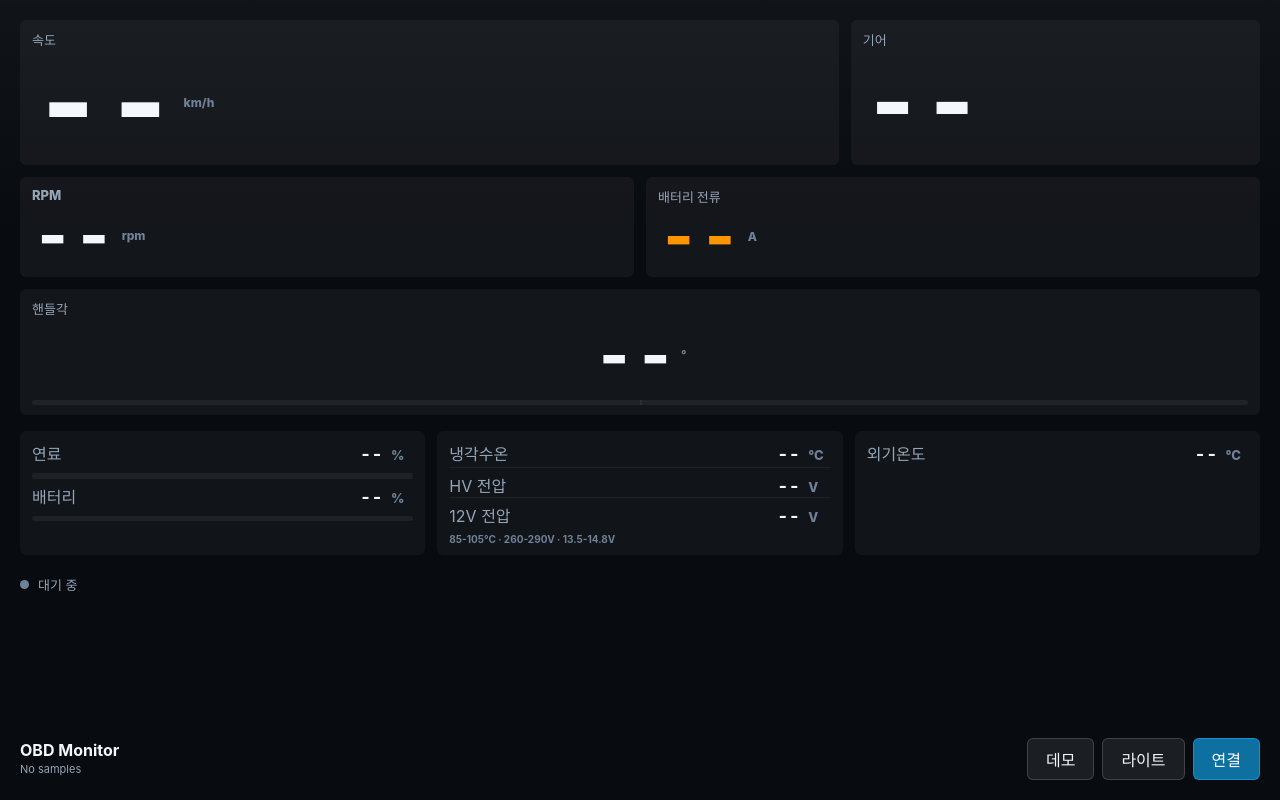
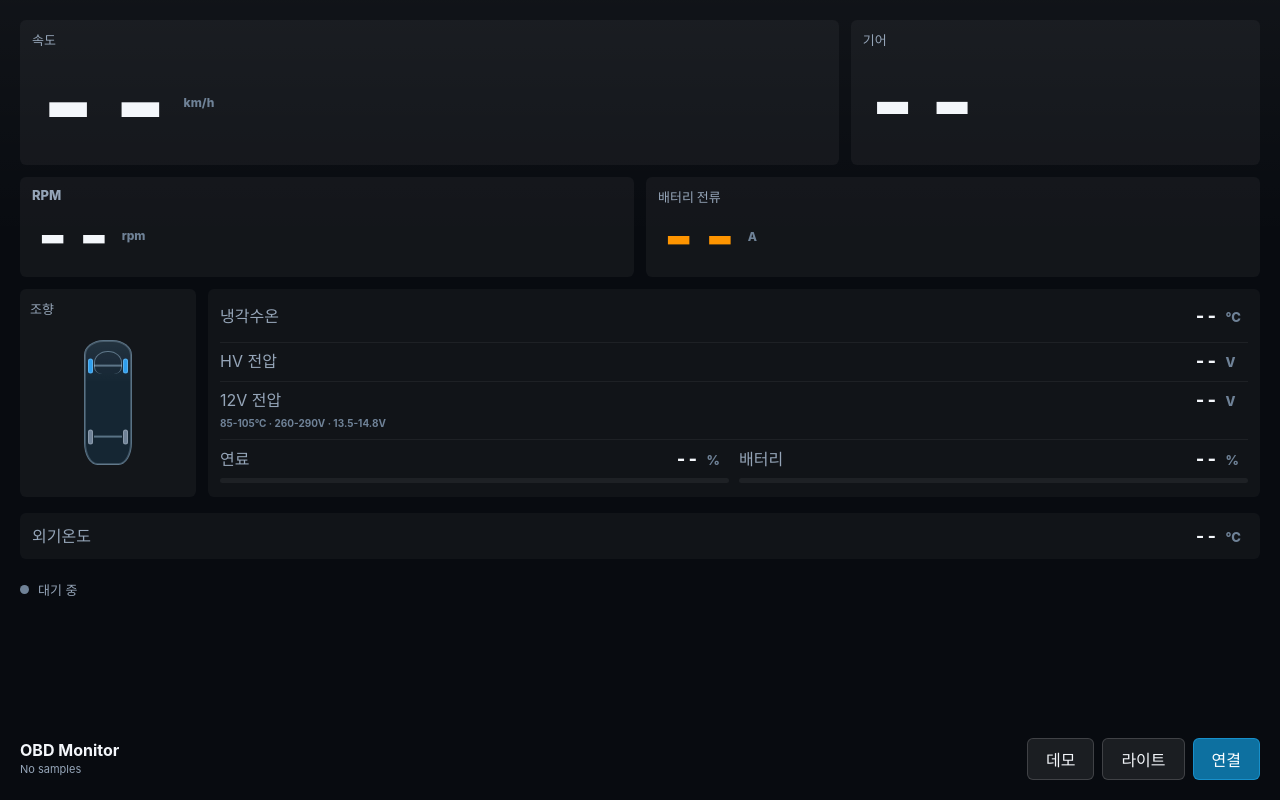
Before and after one commit to MAQUIA-1/obd-monitor, a website built with Vite: page index.html in a window 1280 px wide. Built offline with nearby package versions, Linux system fonts and the light colour scheme.

Commit message:
Improve steering overview layout

```diff
--- a/package.json
+++ b/package.json
@@ -4,7 +4,7 @@
   "private": true,
   "type": "module",
   "scripts": {
-    "dev": "vite --host 0.0.0.0",
+    "dev": "vite",
     "build": "tsc && vite build",
     "preview": "vite preview --host 0.0.0.0"
   },
--- a/src/demo.ts
+++ b/src/demo.ts
@@ -11,13 +11,14 @@ export function nextDemoValues(): PollResult {
   const speed = Math.max(0, Math.sin(t / 4) * 52 + 58 + Math.sin(t * 1.7) * 5);
   const rpm = speed < 2 ? 0 : 900 + Math.sin(t / 3) * 260 + speed * 18;
   const regenPhase = Math.sin(t / 2.5);
-  const gear = speed < 2 ? "P" : t % 24 > 18 ? "M" : "D";
+  const gearPhase = t % 32;
+  const gear = gearPhase < 4 ? "P" : gearPhase < 18 ? "D" : gearPhase < 24 ? "M" : gearPhase < 28 ? "R" : "D";
 
   return {
     speedKph: speed,
     rpm,
     batteryCurrentA: regenPhase > 0.35 ? -18 - regenPhase * 12 : 12 + Math.sin(t * 2) * 8,
-    steeringAngleDeg: Math.sin(t / 1.7) * 28,
+    steeringAngleDeg: Math.sin(t / 1.7) * 360,
     batterySocPct: 52.5 + Math.sin(t / 30) * 0.4,
     batteryVoltageV: 273 + Math.sin(t / 8) * 2,
     fuelPct: 70.6,
--- a/src/main.ts
+++ b/src/main.ts
@@ -6,8 +6,20 @@ import type { ConnectionState, DashboardValues, PollResult } from "./types";
 
 const values = emptyValues();
 const FAST_POLL_MS = 300;
+const MEDIUM_POLL_MS = 1000;
 const BMS_POLL_MS = 1000;
 const SLOW_POLL_MS = 10000;
+const VEHICLE_WIDTH_MM = 1865;
+const VEHICLE_LENGTH_MM = 4855;
+const WHEELBASE_MM = 2805;
+const FRONT_TRACK_MM = 1614;
+const REAR_TRACK_MM = 1621;
+const FRONT_OVERHANG_MM = 965;
+const STEERING_RATIO = 14.3;
+const MAX_ROAD_WHEEL_DEG = 38;
+const FRONT_AXLE_Y_MM = FRONT_OVERHANG_MM;
+const REAR_AXLE_Y_MM = FRONT_AXLE_Y_MM + WHEELBASE_MM;
+const PATH_DISTANCE_MM = 2600;
 
 let state: ConnectionState = "idle";
 let obd: ObdClient | null = null;
@@ -37,25 +49,39 @@ app.innerHTML = `
         <div class="label">배터리 전류</div>
         <div class="value-wrap"><div class="value" data-value="batteryCurrentA">--</div><div class="unit">A</div></div>
       </div>
+      <div class="steering-row">
         <div class="gauge steer">
-        <div class="label">핸들각</div>
+          <div class="label">조향</div>
           <div class="steering-display">
-          <div class="steer-spacer"></div>
-          <div class="steer-arrow" data-steering-arrow="left">←</div>
-          <div class="steer-value-wrap"><div class="value" data-value="steeringAngleDeg">--</div><div class="unit">°</div></div>
-          <div class="steer-arrow" data-steering-arrow="right">→</div>
-          <div class="steer-spacer"></div>
+            <div class="wheel-visual" data-steering-visual>
+              <div class="wheel-paths forward">
+                <svg viewBox="0 0 ${VEHICLE_WIDTH_MM} ${VEHICLE_LENGTH_MM}" preserveAspectRatio="none" aria-hidden="true">
+                  <path class="wheel-path" data-steering-path="forward-left" />
+                  <path class="wheel-path" data-steering-path="forward-right" />
+                </svg>
               </div>
-        <div class="steer-meter">
-          <div class="meter-fill steer-meter-fill left" data-meter="steeringLeftPct"></div>
-          <div class="steer-meter-center"></div>
-          <div class="meter-fill steer-meter-fill right" data-meter="steeringRightPct"></div>
+              <div class="wheel-paths reverse">
+                <svg viewBox="0 0 ${VEHICLE_WIDTH_MM} ${VEHICLE_LENGTH_MM}" preserveAspectRatio="none" aria-hidden="true">
+                  <path class="wheel-path" data-steering-path="reverse-left" />
+                  <path class="wheel-path" data-steering-path="reverse-right" />
+                </svg>
+              </div>
+              <div class="wheel-axle front">
+                <div class="wheel tire front-left"></div>
+                <div class="wheel tire front-right"></div>
+              </div>
+              <div class="wheel-axle rear">
+                <div class="wheel tire"></div>
+                <div class="wheel tire"></div>
               </div>
             </div>
-    </section>
-
-    <section class="support-grid">
-      <div class="panel">
+          </div>
+        </div>
+        <div class="panel steering-metrics">
+          <div class="row"><span>냉각수온</span><strong data-value="coolantTempC">--</strong><em>°C</em></div>
+          <div class="row"><span>HV 전압</span><strong data-value="batteryVoltageV">--</strong><em>V</em></div>
+          <div class="row row-with-note"><span>12V 전압</span><strong data-value="controlVoltageV">--</strong><em>V</em><small>85-105°C · 260-290V · 13.5-14.8V</small></div>
+          <div class="metric-bars">
             <div class="row row-with-bar">
               <span>연료</span><strong data-value="fuelPct">--</strong><em>%</em>
               <div class="meter"><div class="meter-fill fuel" data-meter="fuelPct"></div></div>
@@ -65,11 +91,11 @@ app.innerHTML = `
               <div class="meter"><div class="meter-fill battery" data-meter="batterySocPct"></div></div>
             </div>
           </div>
-      <div class="panel">
-        <div class="row"><span>냉각수온</span><strong data-value="coolantTempC">--</strong><em>°C</em></div>
-        <div class="row"><span>HV 전압</span><strong data-value="batteryVoltageV">--</strong><em>V</em></div>
-        <div class="row row-with-note"><span>12V 전압</span><strong data-value="controlVoltageV">--</strong><em>V</em><small>85-105°C · 260-290V · 13.5-14.8V</small></div>
         </div>
+      </div>
+    </section>
+
+    <section class="support-grid">
       <div class="panel">
         <div class="row"><span>외기온도</span><strong data-value="outsideTempC">--</strong><em>°C</em></div>
       </div>
@@ -171,6 +197,7 @@ async function runPollQueue(token: number) {
   const startedAt = Date.now();
   const pollTasks = [
     { interval: FAST_POLL_MS, dueAt: startedAt, run: () => obd?.pollFast() },
+    { interval: MEDIUM_POLL_MS, dueAt: startedAt + MEDIUM_POLL_MS / 2, run: () => obd?.pollMedium() },
     { interval: BMS_POLL_MS, dueAt: startedAt, run: () => obd?.pollBms() },
     { interval: SLOW_POLL_MS, dueAt: startedAt, run: () => obd?.pollCoolant() },
     { interval: SLOW_POLL_MS, dueAt: startedAt + SLOW_POLL_MS / 4, run: () => obd?.pollFuel() },
@@ -225,12 +252,9 @@ function render() {
   setText("rpm", formatNumber(values.rpm, 0));
   setText("batteryCurrentA", formatSigned(values.batteryCurrentA, 1));
   setText("gear", values.gear ?? "--");
-  const steering = formatSteeringParts(values.steeringAngleDeg);
-  setText("steeringAngleDeg", steering.value);
-  setSteeringArrows(steering.direction);
-  setSteeringMeter(values.steeringAngleDeg);
-  setText("fuelPct", formatNumber(values.fuelPct, 1));
-  setText("batterySocPct", formatNumber(values.batterySocPct, 1));
+  setSteeringVisual(values.steeringAngleDeg);
+  setText("fuelPct", formatNumber(values.fuelPct, 0));
+  setText("batterySocPct", formatNumber(values.batterySocPct, 0));
   setText("batteryVoltageV", formatNumber(values.batteryVoltageV, 1));
   setText("coolantTempC", formatNumber(values.coolantTempC, 0));
   setText("controlVoltageV", formatNumber(values.controlVoltageV, 3));
@@ -275,12 +299,6 @@ function setText(key: keyof DashboardValues, text: string) {
   }
 }
 
-function setSteeringArrows(direction: "left" | "right" | null) {
-  for (const el of document.querySelectorAll<HTMLElement>("[data-steering-arrow]")) {
-    el.classList.toggle("visible", el.dataset.steeringArrow === direction);
-  }
-}
-
 function setMeter(key: keyof DashboardValues, value: number | null) {
   const percent = value == null || Number.isNaN(value) ? 0 : Math.max(0, Math.min(100, value));
   for (const el of document.querySelectorAll<HTMLElement>(`[data-meter="${key}"]`)) {
@@ -288,17 +306,67 @@ function setMeter(key: keyof DashboardValues, value: number | null) {
   }
 }
 
-function setSteeringMeter(value: number | null) {
-  const maxAngle = 500;
-  const leftPct = value == null || Number.isNaN(value) || value >= 0 ? 0 : Math.min(100, Math.abs(value) / maxAngle * 100);
-  const rightPct = value == null || Number.isNaN(value) || value <= 0 ? 0 : Math.min(100, value / maxAngle * 100);
+function setSteeringVisual(value: number | null) {
+  const wheelAngle = roadWheelAngleDeg(value);
+  for (const el of document.querySelectorAll<HTMLElement>("[data-steering-visual]")) {
+    el.style.setProperty("--wheel-angle", `${wheelAngle}deg`);
+    el.dataset.gear = values.gear ?? "";
+  }
+  setSteeringPath("forward-left", buildWheelPath(wheelAngle, "forward", "left"));
+  setSteeringPath("forward-right", buildWheelPath(wheelAngle, "forward", "right"));
+  setSteeringPath("reverse-left", buildWheelPath(wheelAngle, "reverse", "left"));
+  setSteeringPath("reverse-right", buildWheelPath(wheelAngle, "reverse", "right"));
+}
 
-  for (const el of document.querySelectorAll<HTMLElement>('[data-meter="steeringLeftPct"]')) {
-    el.style.setProperty("--meter-pct", `${leftPct}%`);
+function roadWheelAngleDeg(steeringWheelAngleDeg: number | null): number {
+  if (steeringWheelAngleDeg == null || Number.isNaN(steeringWheelAngleDeg)) return 0;
+  return Math.max(-MAX_ROAD_WHEEL_DEG, Math.min(MAX_ROAD_WHEEL_DEG, steeringWheelAngleDeg / STEERING_RATIO));
 }
-  for (const el of document.querySelectorAll<HTMLElement>('[data-meter="steeringRightPct"]')) {
-    el.style.setProperty("--meter-pct", `${rightPct}%`);
+
+function setSteeringPath(name: string, path: string) {
+  for (const el of document.querySelectorAll<SVGPathElement>(`[data-steering-path="${name}"]`)) {
+    el.setAttribute("d", path);
   }
+}
+
+function buildWheelPath(wheelAngleDeg: number, direction: "forward" | "reverse", side: "left" | "right"): string {
+  const isForward = direction === "forward";
+  const trackMm = isForward ? FRONT_TRACK_MM : REAR_TRACK_MM;
+  const axleY = isForward ? FRONT_AXLE_Y_MM : REAR_AXLE_Y_MM;
+  const sideSign = side === "right" ? 1 : -1;
+  const startX = VEHICLE_WIDTH_MM / 2 + sideSign * trackMm / 2;
+  const startY = axleY;
+
+  if (Math.abs(wheelAngleDeg) < 0.5) {
+    const endY = startY + (isForward ? -PATH_DISTANCE_MM : PATH_DISTANCE_MM);
+    return linePath([{ x: startX, y: startY }, { x: startX, y: endY }]);
+  }
+
+  const turnSign = wheelAngleDeg > 0 ? 1 : -1;
+  const centerX = VEHICLE_WIDTH_MM / 2 + turnSign * WHEELBASE_MM / Math.tan(degToRad(Math.abs(wheelAngleDeg)));
+  const centerY = REAR_AXLE_Y_MM;
+  const radius = Math.hypot(startX - centerX, startY - centerY);
+  const startAngle = Math.atan2(startY - centerY, startX - centerX);
+  const travelSign = isForward ? turnSign : -turnSign;
+  const angleSweep = Math.min(PATH_DISTANCE_MM / radius, 1.35);
+  const points = Array.from({ length: 24 }, (_, index) => {
+    const t = index / 23;
+    const angle = startAngle + travelSign * angleSweep * t;
+    return {
+      x: centerX + Math.cos(angle) * radius,
+      y: centerY + Math.sin(angle) * radius,
+    };
+  });
+
+  return linePath(points);
+}
+
+function linePath(points: Array<{ x: number; y: number }>): string {
+  return points.map((point, index) => `${index === 0 ? "M" : "L"} ${point.x.toFixed(1)} ${point.y.toFixed(1)}`).join(" ");
+}
+
+function degToRad(deg: number): number {
+  return deg * Math.PI / 180;
 }
 
 function formatNumber(value: number | null, digits: number) {
@@ -312,22 +380,6 @@ function formatSigned(value: number | null, digits: number) {
   return `${prefix}${value.toFixed(digits)}`;
 }
 
-function formatSteeringParts(value: number | null): { value: string; direction: "left" | "right" | null } {
-  if (value == null || Number.isNaN(value)) {
-    return { value: "--", direction: null };
-  }
-
-  const abs = Math.abs(value);
-  if (abs === 0) {
-    return { value: "0", direction: null };
-  }
-
-  return {
-    value: abs.toFixed(1),
-    direction: value < 0 ? "left" : "right",
-  };
-}
-
 function mustGet<T extends HTMLElement>(id: string): T {
   const el = document.getElementById(id);
   if (!el) throw new Error(`#${id} not found`);
--- a/src/style.css
+++ b/src/style.css
@@ -11,6 +11,8 @@
   --button-border: rgba(255, 255, 255, 0.16);
   --primary: #0d70a0;
   --meter: #2f9eec;
+  --vehicle-fill: rgba(47, 158, 236, 0.12);
+  --vehicle-line: rgba(184, 220, 245, 0.42);
   --current-drive: #ff9500;
   --current-regen: #00b875;
   font-family:
@@ -36,6 +38,8 @@
   --button-border: rgba(7, 17, 29, 0.18);
   --primary: #0077b6;
   --meter: #0077b6;
+  --vehicle-fill: rgba(0, 119, 182, 0.1);
+  --vehicle-line: rgba(7, 17, 29, 0.3);
   --current-drive: #ff9500;
   --current-regen: #00b875;
 }
@@ -83,8 +87,8 @@ button.primary {
 .topbar,
 .actions,
 .value-wrap,
+.steering-row,
 .steering-display,
-.steer-meter,
 .row,
 .statusline {
   display: flex;
@@ -129,8 +133,19 @@ button.primary {
   flex: 1 1 calc(33.333% - 4px);
 }
 
+.steering-row {
+  flex: 1 1 100%;
+  gap: 12px;
+  align-items: stretch;
+  flex-wrap: nowrap;
+  min-inline-size: 0;
+}
+
 .gauge.steer {
-  flex: 1 1 100%;
+  flex: 0 0 clamp(8rem, 24cqw, 11rem);
+  min-block-size: clamp(10rem, 26cqw, 13rem);
+  padding-inline: 10px;
+  overflow: visible;
 }
 
 .panel {
@@ -187,39 +202,158 @@ h1 {
   align-self: stretch;
   align-items: center;
   justify-content: center;
-  gap: 8px;
-  overflow: hidden;
+  overflow: visible;
 }
 
-.steer-spacer,
-.steer-arrow,
-.steer-value-wrap {
-  flex: 1 1 0;
+.steering-metrics {
+  flex: 1 1 auto;
+  justify-content: center;
+  gap: 7px;
+  min-inline-size: 0;
+  background: var(--panel);
 }
 
-.steer-arrow {
-  color: var(--meter);
-  font-size: clamp(3rem, 7.5cqw, 4rem);
-  line-height: 1.15;
-  font-weight: 850;
-  opacity: 0;
-  text-align: center;
+.steering-metrics .row {
+  min-block-size: 32px;
 }
 
-.steer-arrow.visible {
-  opacity: 1;
+.steering-metrics strong {
+  font-size: clamp(1.35rem, 4cqw, 2rem);
+  font-weight: 850;
 }
 
-.steering-display .value {
-  font-size: clamp(3rem, 7.5cqw, 4rem);
+.metric-bars {
+  display: flex;
+  gap: 10px;
+  margin-top: 3px;
+  padding-top: 6px;
+  border-top: 1px solid var(--line);
 }
 
-.steer-value-wrap {
+.metric-bars .row {
+  flex: 1 1 0;
+  min-inline-size: 0;
+  min-block-size: 28px;
+  border-top: 0;
+  padding-top: 0;
+}
+
+.wheel-visual {
+  --wheel-angle: 0deg;
+  --path-space: clamp(2.8rem, 8.5cqw, 4.3rem);
+  flex: 0 0 auto;
+  block-size: clamp(7.8rem, 22cqw, 10rem);
+  margin-block: 0;
+  aspect-ratio: 1865 / 4855;
+  position: relative;
+  border: 1px solid var(--vehicle-line);
+  border-radius: 40% 40% 28% 28% / 12% 12% 18% 18%;
+  background:
+    linear-gradient(180deg, rgba(255, 255, 255, 0.06), transparent 34%),
+    var(--vehicle-fill);
+  box-shadow: inset 0 0 0 1px color-mix(in srgb, var(--vehicle-line) 55%, transparent);
+  transition: margin 160ms ease;
+}
+
+.wheel-visual[data-gear="D"],
+.wheel-visual[data-gear="M"] {
+  margin-block-start: var(--path-space);
+}
+
+.wheel-visual[data-gear="R"] {
+  margin-block-end: var(--path-space);
+}
+
+.wheel-paths {
+  position: absolute;
+  inset: 0;
+  z-index: 0;
+  display: none;
+  pointer-events: none;
+}
+
+.wheel-visual[data-gear="D"] .wheel-paths.forward,
+.wheel-visual[data-gear="M"] .wheel-paths.forward,
+.wheel-visual[data-gear="R"] .wheel-paths.reverse {
+  display: block;
+}
+
+.wheel-paths svg {
+  position: absolute;
+  inset: 0;
+  inline-size: 100%;
+  block-size: 100%;
+  overflow: visible;
+}
+
+.wheel-path {
+  fill: none;
+  stroke: var(--meter);
+  stroke-width: 2;
+  stroke-linecap: round;
+  stroke-dasharray: 5 5;
+  opacity: 0.82;
+  vector-effect: non-scaling-stroke;
+}
+
+.wheel-visual::before {
+  content: "";
+  position: absolute;
+  top: 8%;
+  left: 20%;
+  right: 20%;
+  block-size: 18%;
+  border-radius: 50% 50% 30% 30%;
+  border: 1px solid var(--vehicle-line);
+  border-bottom: 0;
+}
+
+.wheel-axle {
+  position: absolute;
   display: flex;
+  justify-content: space-between;
   align-items: center;
-  justify-content: center;
-  gap: 5px;
-  text-align: center;
+  transform: translateY(-50%);
+}
+
+.wheel-axle::before {
+  content: "";
+  position: absolute;
+  left: 16%;
+  right: 16%;
+  block-size: 2px;
+  background: var(--vehicle-line);
+}
+
+.wheel-axle.front {
+  top: 19.9%;
+  left: 6.7%;
+  right: 6.7%;
+}
+
+.wheel-axle.rear {
+  top: 77.7%;
+  left: 6.5%;
+  right: 6.5%;
+}
+
+.wheel {
+  position: relative;
+  z-index: 1;
+  inline-size: 12%;
+  aspect-ratio: 215 / 668;
+  border-radius: 4px;
+  background: var(--meter);
+  box-shadow: inset 0 0 0 1px rgba(255, 255, 255, 0.2);
+}
+
+.wheel.front-left,
+.wheel.front-right {
+  transform: rotate(var(--wheel-angle));
+}
+
+.wheel-axle.rear .wheel {
+  background: var(--dim);
 }
 
 .value {
@@ -306,8 +440,7 @@ h1 {
   line-height: 1.2;
 }
 
-.meter,
-.steer-meter {
+.meter {
   flex: 0 0 5px;
   block-size: 5px;
   overflow: hidden;
@@ -324,35 +457,6 @@ h1 {
   border-radius: inherit;
   inline-size: var(--meter-pct, 0%);
   background: var(--meter);
-}
-
-.steer-meter {
-  position: relative;
-  margin-top: 8px;
-}
-
-.steer-meter-fill {
-  position: absolute;
-  top: 0;
-  background: var(--meter);
-}
-
-.steer-meter-fill.left {
-  right: 50%;
-  inline-size: calc(var(--meter-pct, 0%) / 2);
-}
-
-.steer-meter-fill.right {
-  left: 50%;
-  inline-size: calc(var(--meter-pct, 0%) / 2);
-}
-
-.steer-meter-center {
-  position: absolute;
-  top: 0;
-  left: 50%;
-  block-size: 100%;
-  border-left: 2px solid var(--line);
 }
 
 .statusline {
--- a/vite.config.ts
+++ b/vite.config.ts
@@ -2,4 +2,9 @@ import { defineConfig } from "vite";
 
 export default defineConfig({
   base: "./",
+  server: {
+    host: "0.0.0.0",
+    port: 5175,
+    strictPort: true,
+  },
 });
```
Also changed, not shown: src/obd.ts (+18 -4 lines). Lines whose indentation alone changed are shown as unchanged.
